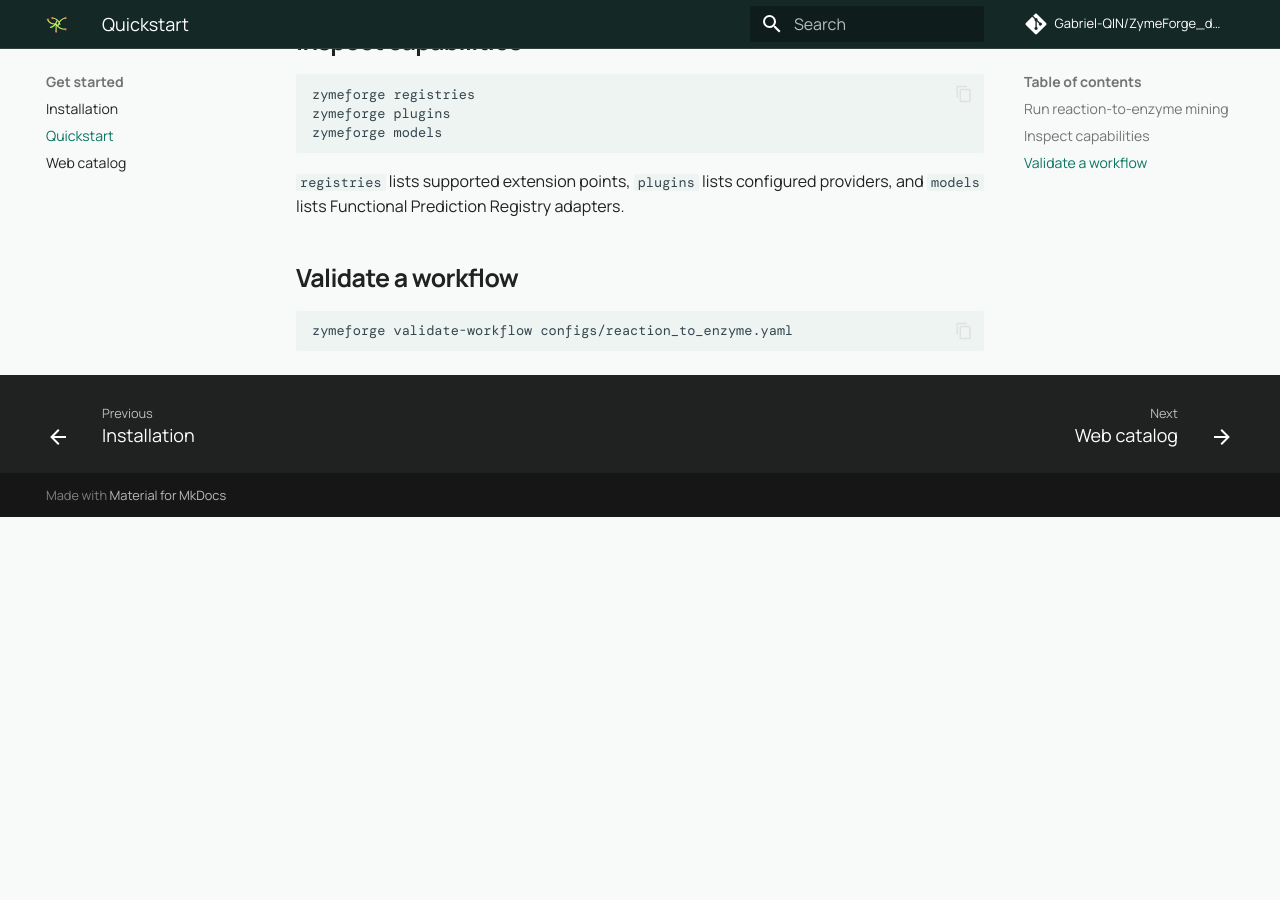
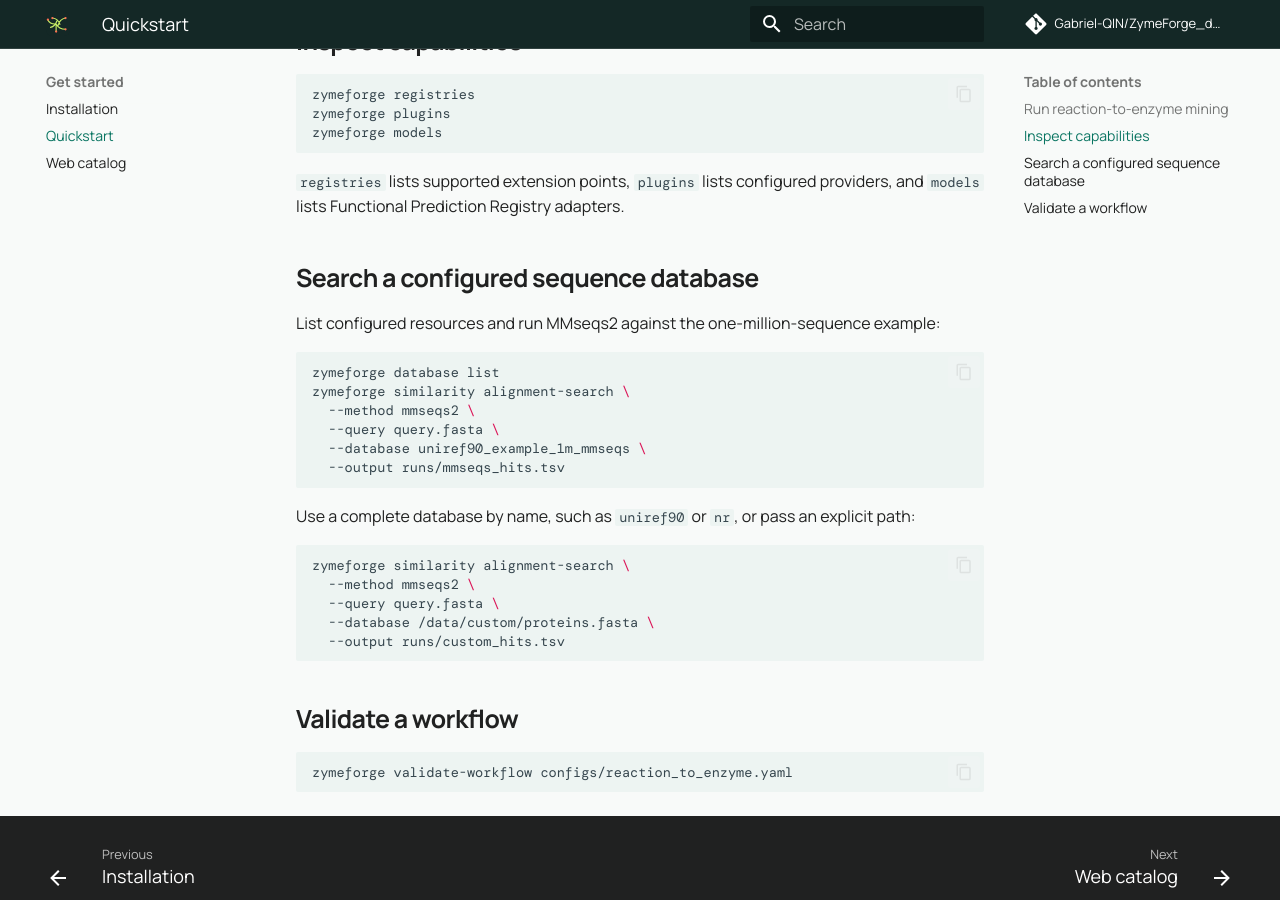
Before and after one commit to Gabriel-QIN/ZymeForge_docs, an MkDocs documentation site: the page built from docs/getting-started/quickstart.md, in a window 1280 px wide and 900 px high, scrolled down 563 px. Built offline with MkDocs 1.6.1 and Material for MkDocs 9.7.7, drawn with Linux system fonts in a browser that asks for light colours; comment, search, counter and statistics services are not loaded; before the commit the page ends 1080 px from its top, so only the background shows below that.

Commit message:
Document shared search database catalog

````diff
--- a/docs/getting-started/quickstart.md
+++ b/docs/getting-started/quickstart.md
@@ -31,6 +31,29 @@ zymeforge models
 
 `registries` lists supported extension points, `plugins` lists configured providers, and `models` lists Functional Prediction Registry adapters.
 
+## Search a configured sequence database
+
+List configured resources and run MMseqs2 against the one-million-sequence example:
+
+```bash
+zymeforge database list
+zymeforge similarity alignment-search \
+  --method mmseqs2 \
+  --query query.fasta \
+  --database uniref90_example_1m_mmseqs \
+  --output runs/mmseqs_hits.tsv
+```
+
+Use a complete database by name, such as `uniref90` or `nr`, or pass an explicit path:
+
+```bash
+zymeforge similarity alignment-search \
+  --method mmseqs2 \
+  --query query.fasta \
+  --database /data/custom/proteins.fasta \
+  --output runs/custom_hits.tsv
+```
+
 ## Validate a workflow
 
 ```bash
````
Also changed, not shown: docs/getting-started/installation.md (+22 -0 lines), docs/reference/cli.md (+4 -0 lines), docs/reference/operations.md (+16 -0 lines).
